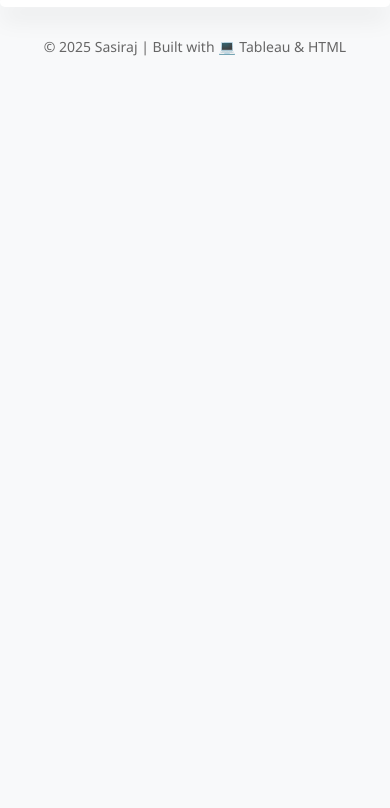
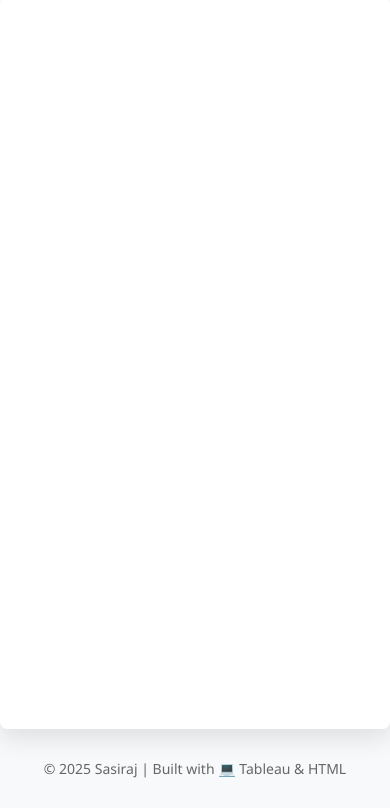
Before and after one commit to sasibbfde/dashboard, a plain HTML site: page index.html in a window 390 px wide. Shown: the part 104-912 px from the top of the page. Before the commit the page ends 844 px from the top, so only its background shows below. Drawn offline with Linux system fonts and the light colour scheme.

Commit message:
Update index.html

```diff
--- a/index.html
+++ b/index.html
@@ -26,8 +26,6 @@
 
     .dashboard-container {
       width: 100%;
-      max-width: 1200px;
-      height: auto;
       overflow-x: auto;
       overflow-y: auto;
       background: white;
@@ -35,6 +33,18 @@
       border-radius: 12px;
       padding: 10px;
       box-sizing: border-box;
+    }
+
+    .tableauPlaceholder {
+      width: 100%;
+      min-width: 100%;
+    }
+
+    .tableauViz {
+      width: 1400px; /* Fixed width to allow horizontal scroll */
+      min-width: 1000px;
+      height: 85vh;
+      border: none;
     }
 
     footer {
@@ -53,6 +63,12 @@
         padding: 5px;
         border-radius: 8px;
       }
+
+      .tableauViz {
+        width: 1000px; /* still scrollable on mobile */
+        min-width: 900px;
+        height: 80vh;
+      }
     }
   </style>
 </head>
@@ -69,7 +85,7 @@
           <img alt=' ' src='https://public.tableau.com/static/images/Ex/Expensetracking/Dashboard1/1_rss.png' style='border: none' />
         </a>
       </noscript>
-      <object class='tableauViz' style='display:none;'>
+      <object class='tableauViz'>
         <param name='host_url' value='https%3A%2F%2Fpublic.tableau.com%2F' />
         <param name='embed_code_version' value='3' />
         <param name='site_root' value='' />
@@ -89,21 +105,8 @@
     <script type='text/javascript'>
       var divElement = document.getElementById('viz1749243088862');
       var vizElement = divElement.getElementsByTagName('object')[0];
-      if (divElement.offsetWidth > 800) {
-        vizElement.style.minWidth = '1400px';
-        vizElement.style.maxWidth = '100%';
-        vizElement.style.minHeight = '1850px';
-        vizElement.style.maxHeight = (divElement.offsetWidth * 0.75) + 'px';
-      } else if (divElement.offsetWidth > 500) {
-        vizElement.style.minWidth = '1400px';
-        vizElement.style.maxWidth = '100%';
-        vizElement.style.minHeight = '1850px';
-        vizElement.style.maxHeight = (divElement.offsetWidth * 0.75) + 'px';
-      } else {
-        vizElement.style.width = '100%';
-        vizElement.style.minHeight = '2650px';
-        vizElement.style.maxHeight = (divElement.offsetWidth * 1.77) + 'px';
-      }
+      vizElement.style.width = "100%";
+      vizElement.style.height = "85vh";
       var scriptElement = document.createElement('script');
       scriptElement.src = 'https://public.tableau.com/javascripts/api/viz_v1.js';
       vizElement.parentNode.insertBefore(scriptElement, vizElement);
```
